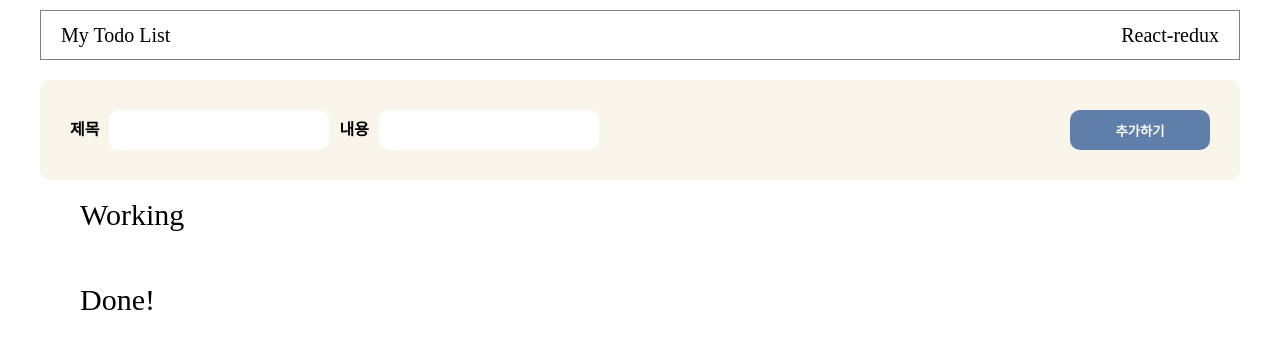
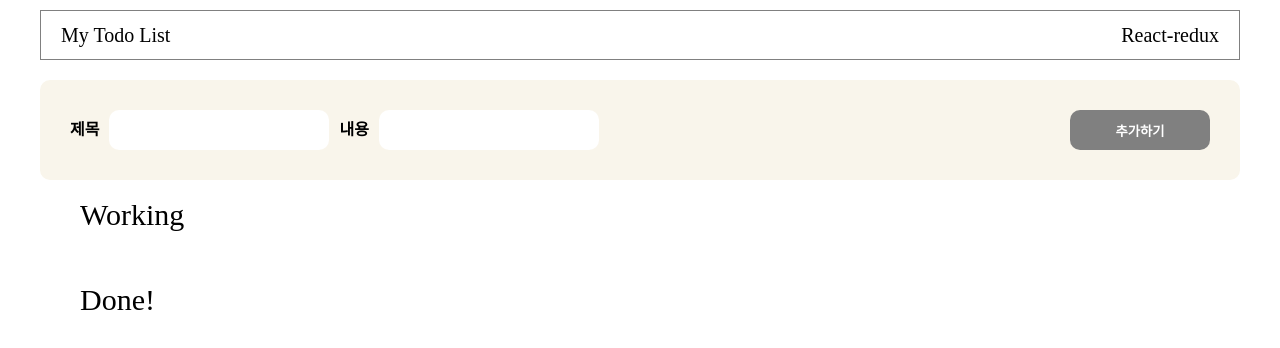
Before and after one commit to nimgnas/sparta-redux-todo, a React (Create React App) app: page / in a window 1280 px wide. Shown: the top 348 px of the page. Built offline with nearby package versions, Linux system fonts and the light colour scheme.

Commit message:
form 버튼 공백체크

```diff
--- a/src/components/Form.jsx
+++ b/src/components/Form.jsx
@@ -1,4 +1,4 @@
-import React, { useState } from "react";
+import React, { useEffect, useState } from "react";
 import { useDispatch } from "react-redux";
 import styled from "styled-components";
 import { addTodo } from "../redux/modules/todos";
@@ -32,15 +32,22 @@ const AddInput = styled.input`
   padding: 0 12px;
 `;
 
-const AddButton = styled.button`
+const submitButton = styled.button`
   border: none;
   border-radius: 10px;
   height: 40px;
   width: 140px;
   font-weight: bold;
-  background-color: #607eaa;
   color: white;
   cursor: pointer;
+`;
+
+const AddButton = styled(submitButton)`
+  background-color: #607eaa;
+`;
+
+const DisabledButton = styled(submitButton)`
+  background-color: gray;
 `;
 
 function Form() {
@@ -49,6 +56,16 @@ function Form() {
     title: "",
     body: "",
   });
+  const [nullCheck, setNullCheck] = useState(true);
+
+  useEffect(() => {
+    const onNullCheck = () => {
+      const { title, body } = inputs;
+      if (!title.trim() || !body.trim()) setNullCheck(true);
+      else setNullCheck(false);
+    };
+    onNullCheck();
+  }, [inputs, nullCheck]);
 
   const onChange = (e) => {
     const { name, value } = e.target;
@@ -58,7 +75,9 @@ function Form() {
   const onSubmit = (e) => {
     const { title, body } = inputs;
     e.preventDefault();
-    if (!title.trim() || !body.trim()) return;
+
+    // nullcheck이 false인 경우에만 동작함
+    // false인 경우 disabled의 버튼이 렌더링된다
     dispatch(addTodo({ title, body }));
     setInputs({
       title: "",
@@ -74,7 +93,13 @@ function Form() {
         <FormLabel>내용</FormLabel>
         <AddInput name="body" value={inputs.body} onChange={onChange} />
       </InputGroup>
-      <AddButton type="submit">추가하기</AddButton>
+      {nullCheck ? (
+        <DisabledButton type="submit" disabled>
+          추가하기
+        </DisabledButton>
+      ) : (
+        <AddButton type="submit">추가하기</AddButton>
+      )}
     </AddForm>
   );
 }
```
